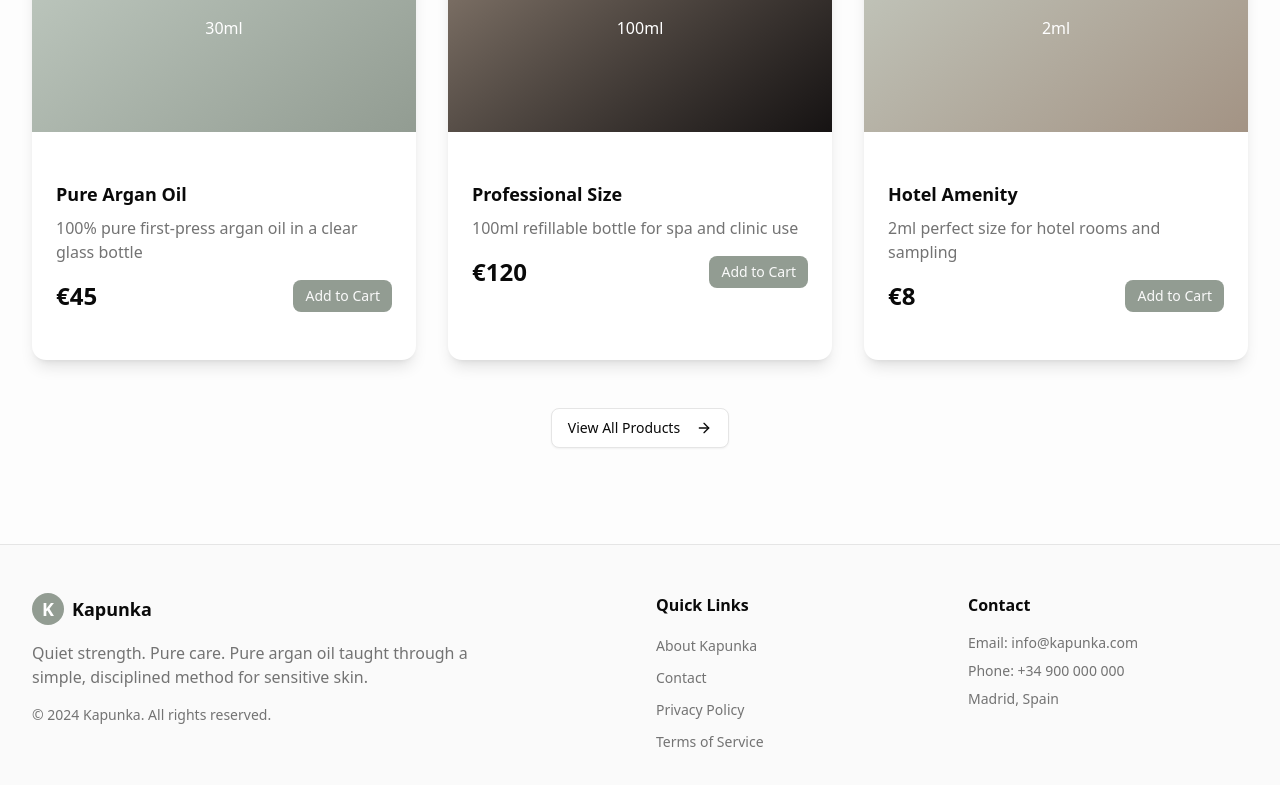
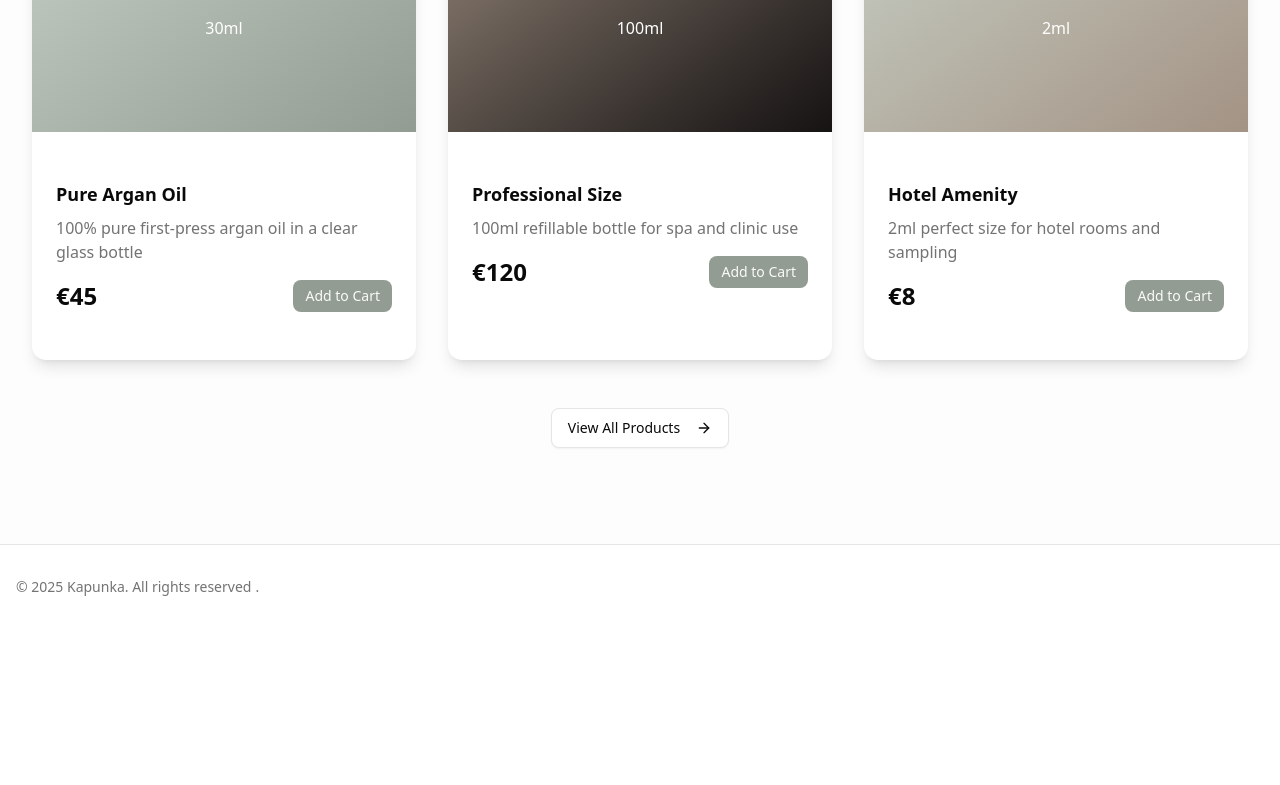
Before and after one commit to ptbandeira/kapunka, a Next.js app: page /en in a window 1280 px wide. Shown: the part 1723-2508 px from the top of the page. After the commit the page ends 2352 px from the top, so only its background shows below. Built offline with nearby package versions, Linux system fonts and the light colour scheme.

Commit message:
Admin link in footer (dot); middleware bypass for /admin; Netlify redirect for /admin/*

```diff
--- a/src/components/layout/Footer.tsx
+++ b/src/components/layout/Footer.tsx
@@ -1,69 +1,30 @@
 'use client';
-
 import Link from 'next/link';
-import { useTranslations, useLocale } from 'next-intl';
 
 export function Footer() {
-  const t = useTranslations();
-  const locale = useLocale();
+  const year = new Date().getFullYear();
+  return (
+    <footer className="border-t py-8 text-sm text-muted-foreground">
+      <div className="container mx-auto px-4 flex items-center justify-between">
+        <p>
+          © {year} Kapunka. All rights reserved
+          {/* The dot below is a link to /admin */}
+          <Link
+            href="/admin"
+            aria-label="Admin"
+            title="Admin"
+            className="ml-1 inline-block align-baseline hover:text-foreground focus:text-foreground"
+          >
+            .
+          </Link>
+        </p>
 
-  const footerLinks = [
-    { href: `/${locale}/story`, label: t('footer.about') },
-    { href: `/${locale}/contact`, label: t('footer.contact') },
-    { href: `/${locale}/privacy`, label: t('footer.privacy') },
-    { href: `/${locale}/terms`, label: t('footer.terms') },
-  ];
-
-  return (
-    <footer className="bg-muted/50 border-t border-border">
-      <div className="container mx-auto px-4 sm:px-6 lg:px-8">
-        <div className="py-12">
-          <div className="grid grid-cols-1 md:grid-cols-4 gap-8">
-            {/* Brand */}
-            <div className="col-span-1 md:col-span-2">
-              <div className="flex items-center space-x-2 mb-4">
-                <div className="h-8 w-8 rounded-full bg-[var(--kapunka-sage-medium)] flex items-center justify-center">
-                  <span className="text-white font-bold text-lg">K</span>
-                </div>
-                <span className="font-semibold text-lg">Kapunka</span>
-              </div>
-              <p className="text-muted-foreground mb-4 max-w-md">
-                Quiet strength. Pure care. Pure argan oil taught through a simple, disciplined method for sensitive skin.
-              </p>
-              <p className="text-sm text-muted-foreground">
-                {t('footer.copyright')}
-              </p>
-            </div>
-
-            {/* Quick Links */}
-            <div>
-              <h3 className="font-semibold mb-4">Quick Links</h3>
-              <ul className="space-y-2">
-                {footerLinks.map((link) => (
-                  <li key={link.href}>
-                    <Link
-                      href={link.href}
-                      className="text-sm text-muted-foreground hover:text-[var(--kapunka-sage-medium)] transition-colors"
-                    >
-                      {link.label}
-                    </Link>
-                  </li>
-                ))}
-              </ul>
-            </div>
-
-            {/* Contact Info */}
-            <div>
-              <h3 className="font-semibold mb-4">Contact</h3>
-              <div className="space-y-2 text-sm text-muted-foreground">
-                <p>Email: info@kapunka.com</p>
-                <p>Phone: +34 900 000 000</p>
-                <p>Madrid, Spain</p>
-              </div>
-            </div>
-          </div>
+        <div className="opacity-80">
+          {/* keep any extra footer links/info here if you had them */}
         </div>
       </div>
     </footer>
   );
 }
+
+export default Footer;
--- a/src/middleware.ts
+++ b/src/middleware.ts
@@ -1,11 +1,36 @@
-import createMiddleware from 'next-intl/middleware';
+import type {NextRequest} from 'next/server';
+import {NextResponse} from 'next/server';
+import {routing} from './i18n/routing';
 
-export default createMiddleware({
-  locales: ['en', 'es', 'pt'],
-  defaultLocale: 'en',
-  localePrefix: 'as-needed'
-});
+export function middleware(req: NextRequest) {
+  const { pathname } = req.nextUrl;
+
+  // 1) Bypass admin and static stuff
+  if (
+    pathname.startsWith('/admin') ||
+    pathname.startsWith('/_next') ||
+    pathname.startsWith('/images') ||
+    pathname.startsWith('/public') ||
+    pathname === '/favicon.ico' ||
+    pathname === '/robots.txt' ||
+    pathname === '/sitemap.xml'
+  ) {
+    return NextResponse.next();
+  }
+
+  // 2) If already has locale, continue
+  const seg = pathname.split('/')[1];
+  if ((routing.locales as readonly string[]).includes(seg)) {
+    return NextResponse.next();
+  }
+
+  // 3) Otherwise, prefix default locale
+  const url = req.nextUrl.clone();
+  url.pathname = `/${routing.defaultLocale}${pathname}`;
+  return NextResponse.redirect(url);
+}
 
 export const config = {
-  matcher: ['/((?!api|_next|_vercel|.*\\..*).*)']
+  // Run on all paths except files and the ones we skip explicitly above.
+  matcher: ['/((?!api|_next|.*\\..*).*)']
 };
```
Also changed, not shown: 1 other file (tests, documents, lock files or other folders).
